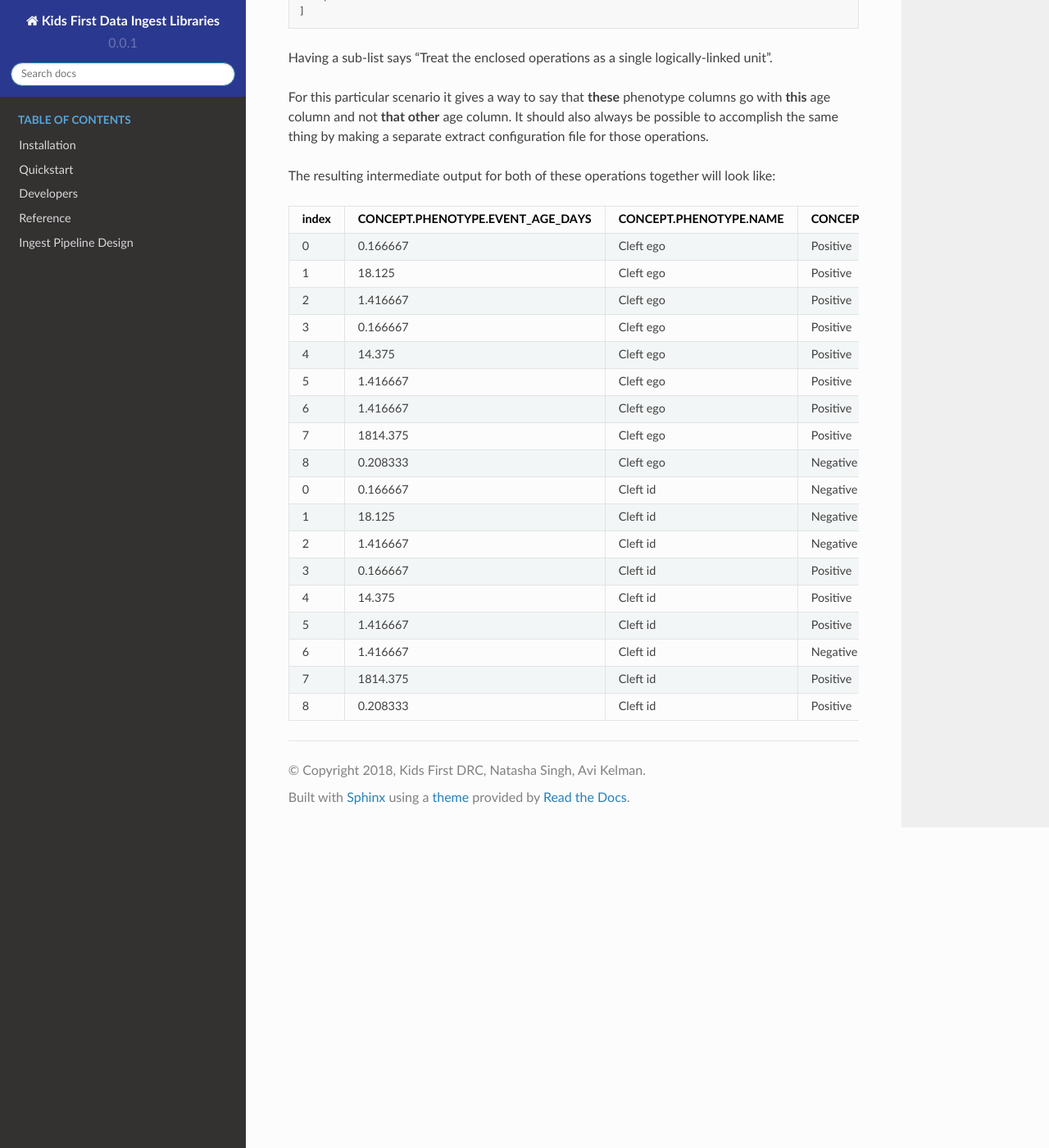
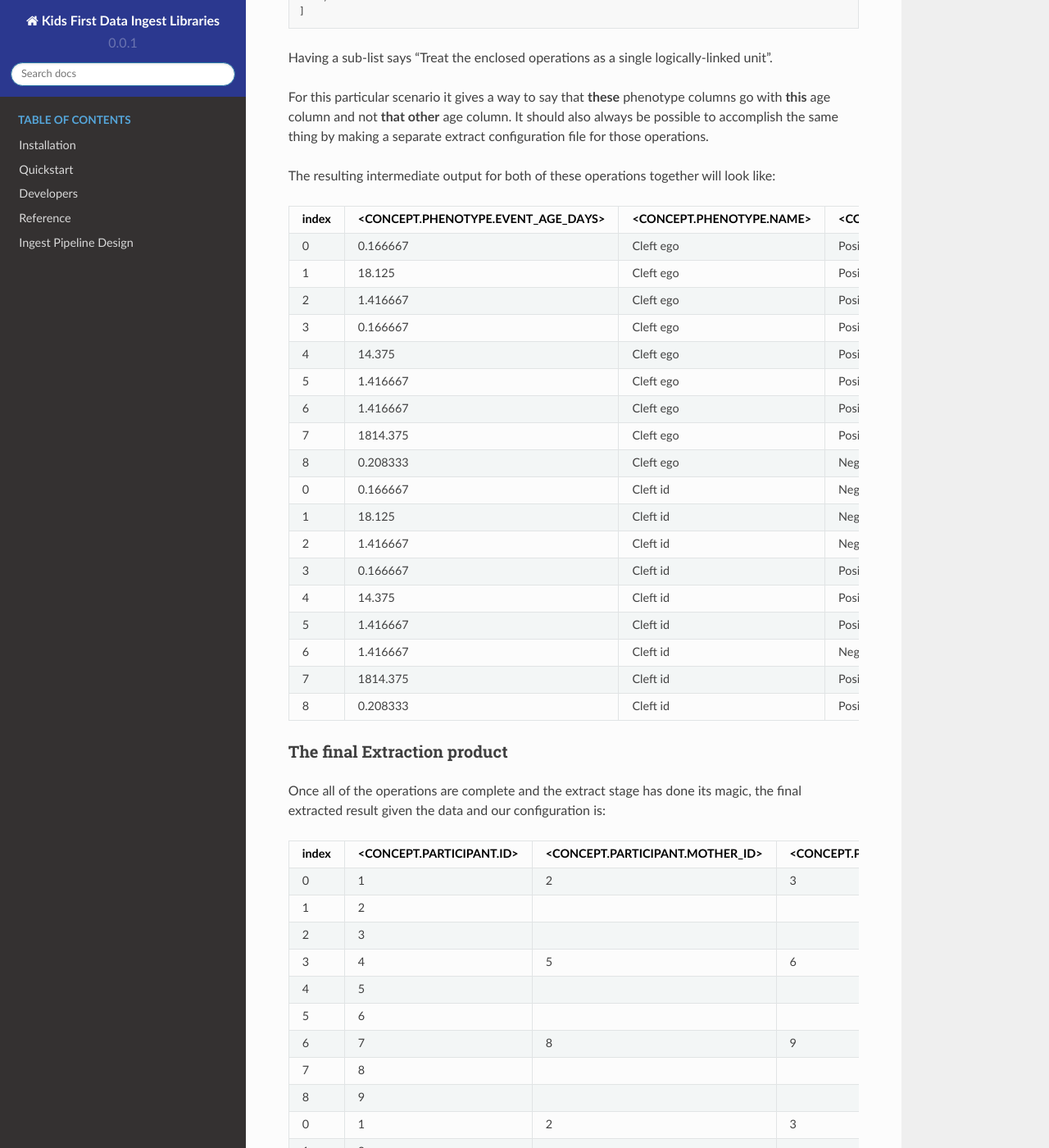
Before and after one commit to kids-first/kf-lib-data-ingest, a Sphinx documentation site: the page built from docs/source/configuring_a_study.rst, in a window 1280 px wide and 1400 px high, scrolled down 7998 px. Shown: the whole window at 82% size. Built offline with Sphinx 7.4.7 and the Read the Docs theme 2.0.0, drawn with Linux system fonts in a browser that asks for light colours; some of the changed lines change nothing that is shown; some of the changed text lies outside the part shown.

Commit message:
:memo: add final extract output

```diff
--- a/docs/source/configuring_a_study.rst
+++ b/docs/source/configuring_a_study.rst
@@ -277,7 +277,7 @@ to a ``CONCEPT.PARTICIPANT.ID`` column (out_col=)."
 The resulting intermediate output will look like:
 
 .. csv-table::
-    :header: "index", "CONCEPT.PARTICIPANT.ID"
+    :header: "index", "<CONCEPT.PARTICIPANT.ID>"
 
     "0", "1"
     "1", "2"
@@ -321,7 +321,7 @@ column (out_col=)."
 The resulting intermediate output will look like:
 
 .. csv-table::
-    :header: "index", "CONCEPT.PARTICIPANT.ID"
+    :header: "index", "<CONCEPT.PARTICIPANT.ID>"
 
     "0", "Female"
     "1", ""
@@ -358,7 +358,7 @@ through the included ``observed_yes_no`` function."
 The resulting intermediate output will look like:
 
 .. csv-table::
-    :header: "index", "CONCEPT.PHENOTYPE.NAME", "CONCEPT.PHENOTYPE.OBSERVED"
+    :header: "index", "<CONCEPT.PHENOTYPE.NAME>", "<CONCEPT.PHENOTYPE.OBSERVED>"
 
     "0", "Cleft ego", "Positive"
     "1", "Cleft ego", "Positive"
@@ -413,7 +413,7 @@ The resulting intermediate output for both of these operations together will
 look like:
 
 .. csv-table::
-    :header: "index", "CONCEPT.PHENOTYPE.EVENT_AGE_DAYS", "CONCEPT.PHENOTYPE.NAME", "CONCEPT.PHENOTYPE.OBSERVED"
+    :header: "index", "<CONCEPT.PHENOTYPE.EVENT_AGE_DAYS>", "<CONCEPT.PHENOTYPE.NAME>", "<CONCEPT.PHENOTYPE.OBSERVED>"
 
     "0", "0.166667", "Cleft ego", "Positive"
     "1", "18.125", "Cleft ego", "Positive"
@@ -433,3 +433,40 @@ look like:
     "6", "1.416667", "Cleft id", "Negative"
     "7", "1814.375", "Cleft id", "Positive"
     "8", "0.208333", "Cleft id", "Positive"
+
+The final Extraction product
+----------------------------
+
+Once all of the operations are complete and the extract stage has done its
+magic, the final extracted result given the data and our configuration is:
+
+.. csv-table::
+    :header: "index", "<CONCEPT.PARTICIPANT.ID>", "<CONCEPT.PARTICIPANT.MOTHER_ID>", "<CONCEPT.PARTICIPANT.FATHER_ID>", "<CONCEPT.PARTICIPANT.GENDER>", "<CONCEPT.PARTICIPANT.CONSENT_TYPE>", "<CONCEPT.PHENOTYPE.EVENT_AGE_DAYS>", "<CONCEPT.PHENOTYPE.NAME>", "<CONCEPT.PHENOTYPE.OBSERVED>"
+
+    "0", "1", "2", "3", "Female", "GRU", "0.166667", "Cleft ego", "Positive"
+    "1", "2", "", "", "", "GRU", "18.125", "Cleft ego", "Positive"
+    "2", "3", "", "", "", "GRU", "1.416667", "Cleft ego", "Positive"
+    "3", "4", "5", "6", "Male", "HMB-IRB", "0.166667", "Cleft ego", "Positive"
+    "4", "5", "", "", "", "GRU", "14.375", "Cleft ego", "Positive"
+    "5", "6", "", "", "", "HMB-IRB", "1.416667", "Cleft ego", "Positive"
+    "6", "7", "8", "9", "Male", "GRU", "1.416667", "Cleft ego", "Positive"
+    "7", "8", "", "", "", "GRU", "1814.375", "Cleft ego", "Positive"
+    "8", "9", "", "", "", "GRU", "0.208333", "Cleft ego", "Negative"
+    "0", "1", "2", "3", "Female", "GRU", "0.166667", "Cleft id", "Negative"
+    "1", "2", "", "", "", "GRU", "18.125", "Cleft id", "Negative"
+    "2", "3", "", "", "", "GRU", "1.416667", "Cleft id", "Negative"
+    "3", "4", "5", "6", "Male", "HMB-IRB", "0.166667", "Cleft id", "Positive"
+    "4", "5", "", "", "", "GRU", "14.375", "Cleft id", "Positive"
+    "5", "6", "", "", "", "HMB-IRB", "1.416667", "Cleft id", "Positive"
+    "6", "7", "8", "9", "Male", "GRU", "1.416667", "Cleft id", "Negative"
+    "7", "8", "", "", "", "GRU", "1814.375", "Cleft id", "Positive"
+    "8", "9", "", "", "", "GRU", "0.208333", "Cleft id", "Positive"
+    "0", "1", "2", "3", "Female", "GRU", "0.166667", "Extra eardrum", "Negative"
+    "1", "2", "", "", "", "GRU", "18.125", "Extra eardrum", "Negative"
+    "2", "3", "", "", "", "GRU", "1.416667", "Extra eardrum", "Negative"
+    "3", "4", "5", "6", "Male", "HMB-IRB", "0.166667", "Extra eardrum", "Negative"
+    "4", "5", "", "", "", "GRU", "1.416667", "Extra eardrum", "Negative"
+    "5", "6", "", "", "", "HMB-IRB", "1814.375", "Extra eardrum", "Negative"
+    "6", "7", "8", "9", "Male", "GRU", "0.208333", "Extra eardrum", "Positive"
+    "7", "8", "", "", "", "GRU", "2.166667", "Extra eardrum", "Positive"
+    "8", "9", "", "", "", "GRU", "1.041667", "Extra eardrum", "Positive"
```
